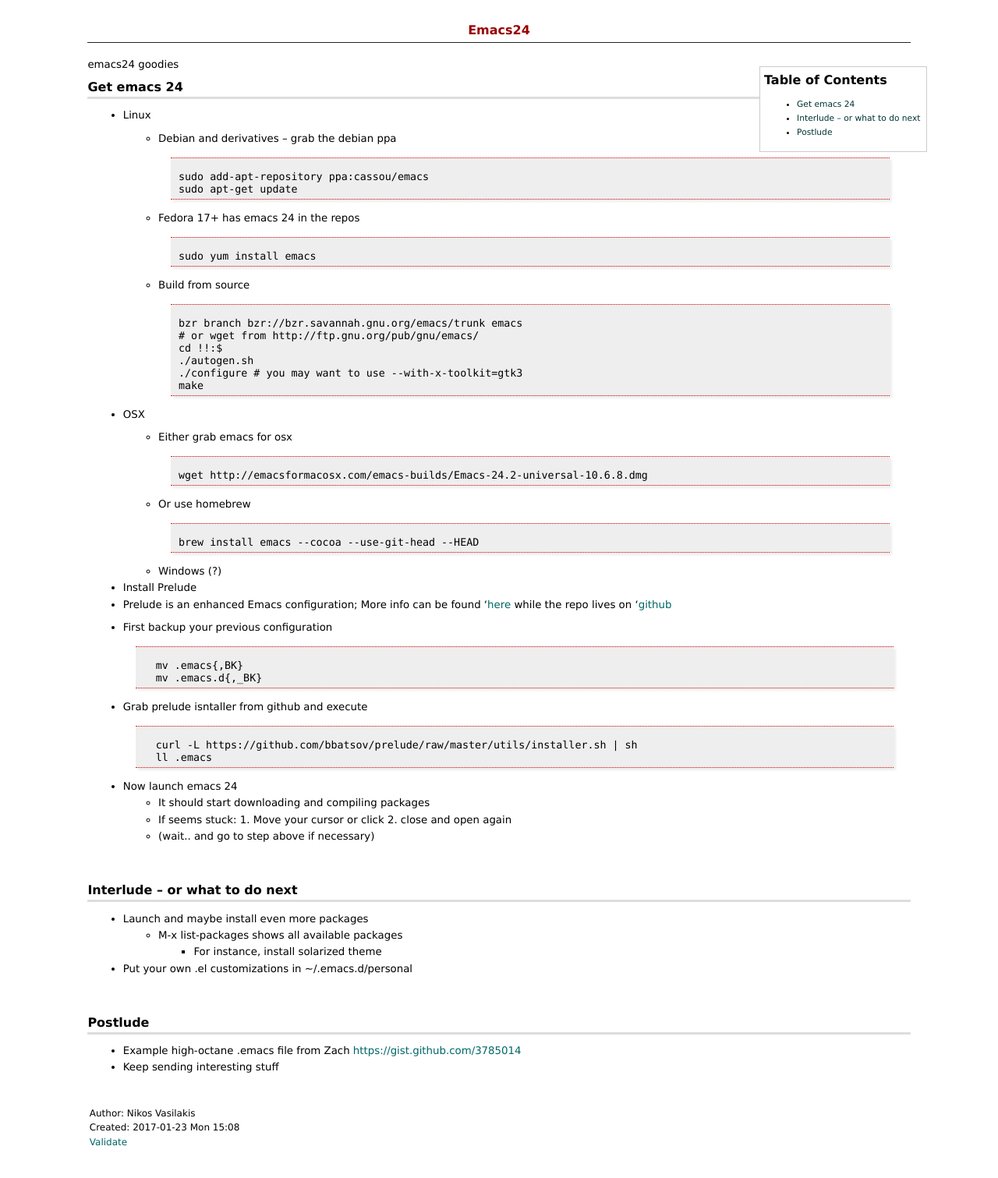
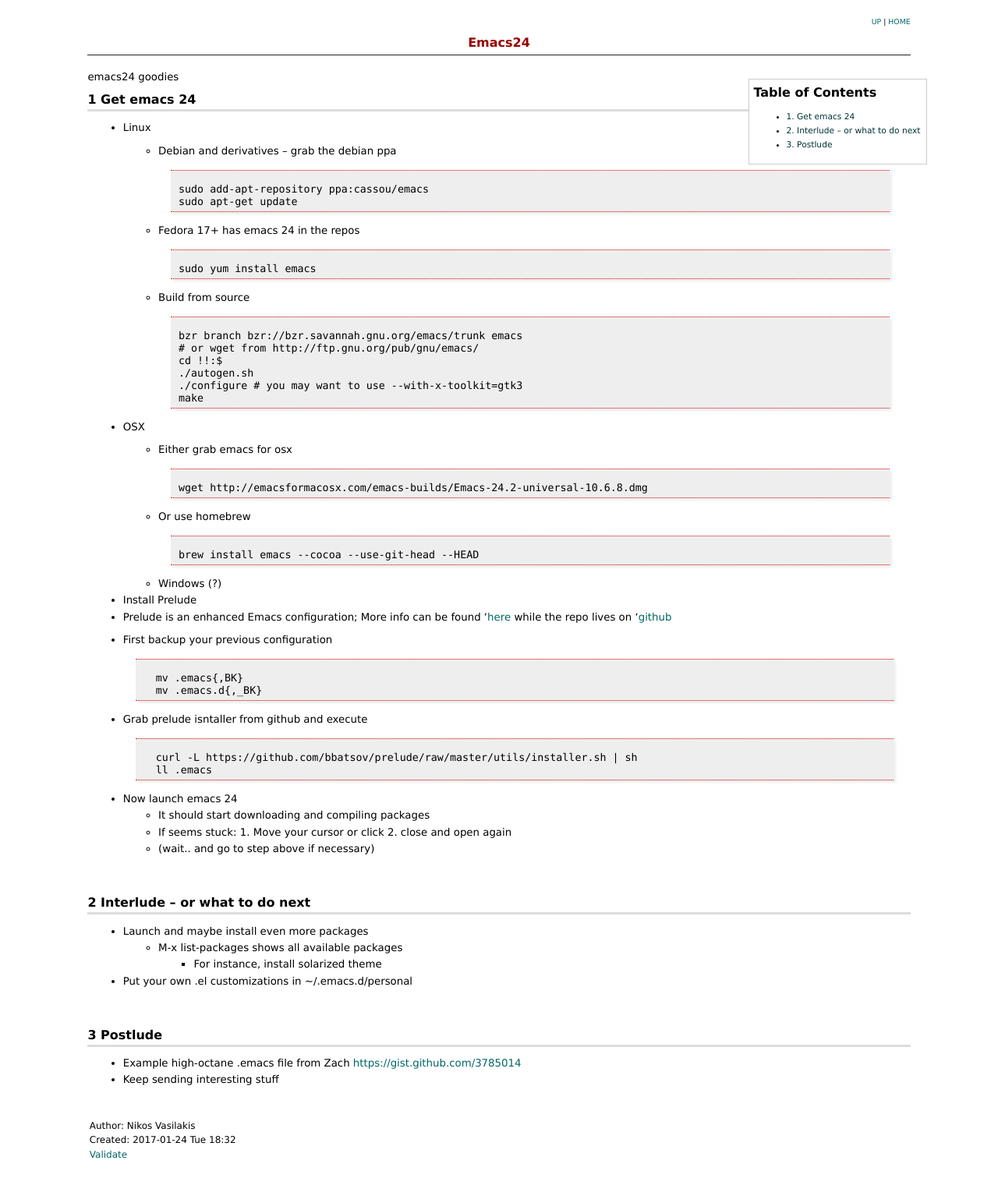
Before and after one commit to oneflower/oneflower.github.com, a plain HTML site: page html/emacs24.html in a window 1280 px wide. Shown: the whole page at 78% size. Drawn offline with Linux system fonts and the light colour scheme.

Commit message:
Navigation

```diff
--- a/html/emacs24.html
+++ b/html/emacs24.html
@@ -3,7 +3,7 @@
 "http://www.w3.org/TR/xhtml1/DTD/xhtml1-strict.dtd">
 <html xmlns="http://www.w3.org/1999/xhtml" lang="en" xml:lang="en">
 <head>
-<!-- 2017-01-23 Mon 15:08 -->
+<!-- 2017-01-24 Tue 18:32 -->
 <meta  http-equiv="Content-Type" content="text/html;charset=utf-8" />
 <meta  name="viewport" content="width=device-width, initial-scale=1" />
 <title>Emacs24</title>
@@ -94,7 +94,7 @@
     { background-color: #ffff00; color: #000000; font-weight: bold; }
   /*]]>*/-->
 </style>
-<link rel="stylesheet" type="text/css" href="../static/css/stylesheet.css" />
+<link rel="stylesheet" type="text/css" href="../css/stylesheet.css" />
 <script type="text/javascript">
 /*
 @licstart  The following is the entire license notice for the
@@ -143,15 +143,19 @@
 </script>
 </head>
 <body>
-<div id="content">
+<div id="org-div-home-and-up">
+ <a accesskey="h" href="sitemap.html"> UP </a>
+ |
+ <a accesskey="H" href="index.html"> HOME </a>
+</div><div id="content">
 <h1 class="title">Emacs24</h1>
 <div id="table-of-contents">
 <h2>Table of Contents</h2>
 <div id="text-table-of-contents">
 <ul>
-<li><a href="#orgheadline1">Get emacs 24</a></li>
-<li><a href="#orgheadline2">Interlude &#x2013; or what to do next</a></li>
-<li><a href="#orgheadline3">Postlude</a></li>
+<li><a href="#orgheadline1">1. Get emacs 24</a></li>
+<li><a href="#orgheadline2">2. Interlude &#x2013; or what to do next</a></li>
+<li><a href="#orgheadline3">3. Postlude</a></li>
 </ul>
 </div>
 </div>
@@ -159,8 +163,8 @@
 emacs24 goodies
 </p>
 <div id="outline-container-orgheadline1" class="outline-2">
-<h2 id="orgheadline1">Get emacs 24</h2>
-<div class="outline-text-2" id="text-orgheadline1">
+<h2 id="orgheadline1"><span class="section-number-2">1</span> Get emacs 24</h2>
+<div class="outline-text-2" id="text-1">
 <ul class="org-ul">
 <li>Linux
 <ul class="org-ul">
@@ -249,8 +253,8 @@
 </div>
 
 <div id="outline-container-orgheadline2" class="outline-2">
-<h2 id="orgheadline2">Interlude &#x2013; or what to do next</h2>
-<div class="outline-text-2" id="text-orgheadline2">
+<h2 id="orgheadline2"><span class="section-number-2">2</span> Interlude &#x2013; or what to do next</h2>
+<div class="outline-text-2" id="text-2">
 <ul class="org-ul">
 <li>Launch and maybe install even more packages
 <ul class="org-ul">
@@ -264,8 +268,8 @@
 </div>
 </div>
 <div id="outline-container-orgheadline3" class="outline-2">
-<h2 id="orgheadline3">Postlude</h2>
-<div class="outline-text-2" id="text-orgheadline3">
+<h2 id="orgheadline3"><span class="section-number-2">3</span> Postlude</h2>
+<div class="outline-text-2" id="text-3">
 <ul class="org-ul">
 <li>Example high-octane .emacs file from Zach
 <a href="https://gist.github.com/3785014">https://gist.github.com/3785014</a></li>
@@ -276,7 +280,7 @@
 </div>
 <div id="postamble" class="status">
 <p class="author">Author: Nikos Vasilakis</p>
-<p class="date">Created: 2017-01-23 Mon 15:08</p>
+<p class="date">Created: 2017-01-24 Tue 18:32</p>
 <p class="validation"><a href="http://validator.w3.org/check?uri=referer">Validate</a></p>
 </div>
 </body>
```
Also changed, not shown: html/haskell.html (+9 -5 lines), html/index.html (+13 -8 lines), html/sitemap.html (+3 -3 lines), css/bootstrap.css (renamed from static/css/bootstrap.css), css/bootstrap.min.css (renamed from static/css/bootstrap.min.css), css/stylesheet.css (renamed from static/css/stylesheet.css), css/worg.css (renamed from static/css/worg.css), 7 other files.
